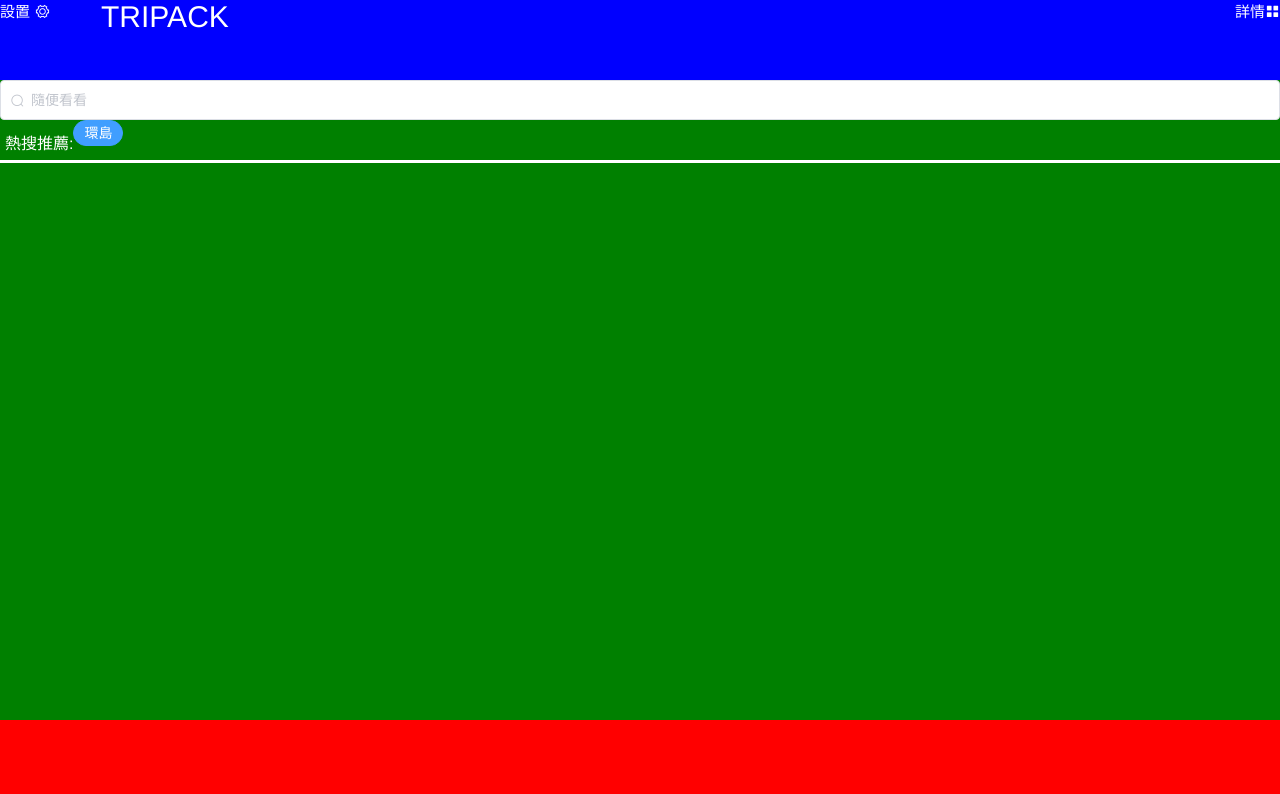
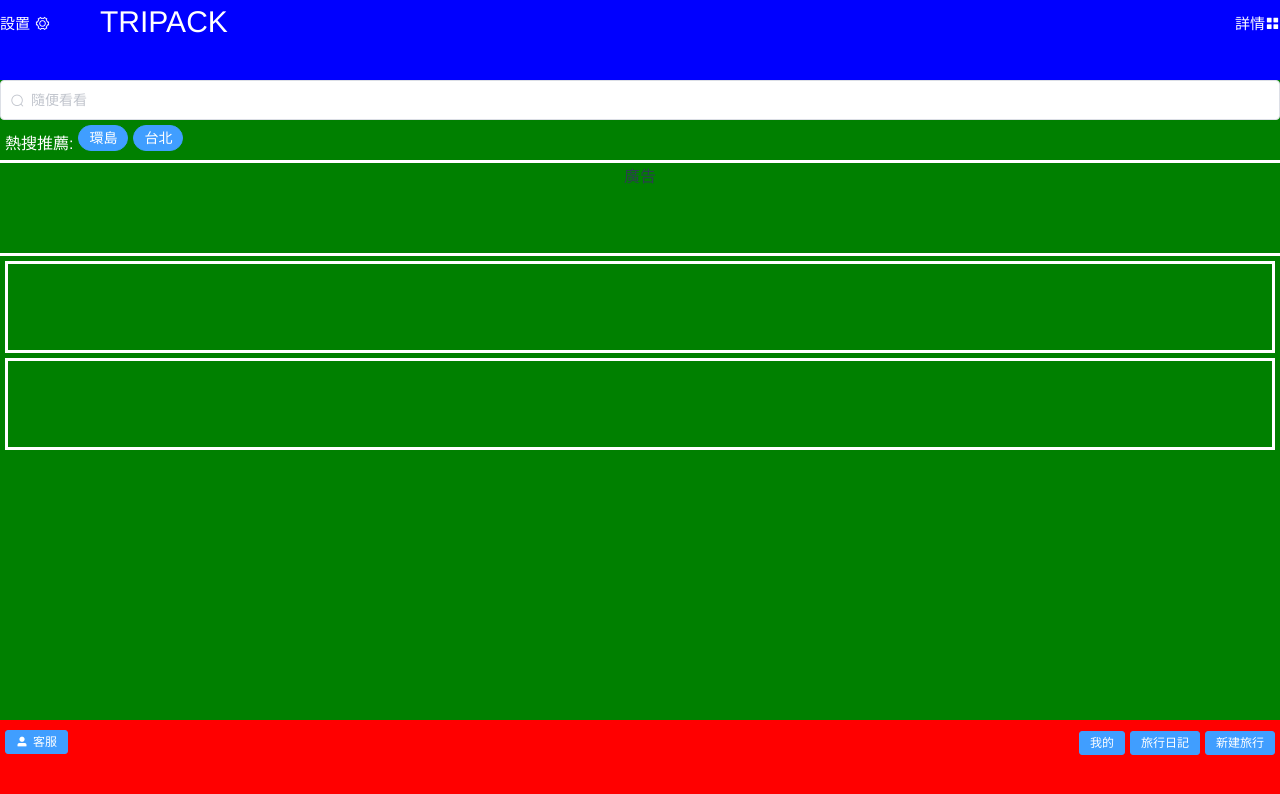
Before and after one commit to cclintris/tripack, a Vue app: page / in a window 1280 px wide. Shown: the top 794 px of the page. Built offline with nearby package versions, Linux system fonts and the light colour scheme.

Commit message:
'tripack'

```diff
--- a/src/App.vue
+++ b/src/App.vue
@@ -3,18 +3,18 @@
     <el-container>
       <el-header :style="{height: 'none', padding: 0}">
         <el-dropdown :style="{float: 'left', color: 'white'}" class="setting">
-          <span class="header-setting">
+          <div class="header-setting">
             設置<i class="el-icon-setting el-icon--right"></i>
-          </span>
+          </div>
           <el-dropdown-menu slot="dropdown">
 
           </el-dropdown-menu>
         </el-dropdown>
-        <span class="title">TRIPACK</span>
+        <div class="title">TRIPACK</div>
         <el-dropdown :style="{float: 'right', color: 'white'}" class="setting">
-          <span class="header-setting">
+          <div class="header-setting">
             詳情<i class="el-icon-menu"></i>
-          </span>
+          </div>
           <el-dropdown-menu slot="dropdown">
 
           </el-dropdown-menu>
@@ -27,11 +27,20 @@
         </div>
         <div class="recommend">
           <span class="recommend-text">熱搜推薦:</span>
-          <el-button :style="{padding: '5px 10px', float: 'left'}" type="primary" round>環島</el-button>
+          <el-button :style="{padding: '5px 10px', float: 'left', margin: '5px 0 0 5px'}" type="primary" round>環島</el-button>
+          <el-button :style="{padding: '5px 10px', float: 'left', margin: '5px 0 0 5px'}" type="primary" round>台北</el-button>
         </div>
+        <div class="ads">廣告</div>
+        <div class="main-main"></div>
+        <div class="main-main"></div>
+      </el-main>
 
-      </el-main>
-      <el-footer :style="{height: 'none', padding: 0}"></el-footer>
+      <el-footer :style="{height: 'none', padding: 0}">
+        <el-button :style="{padding: '5px 10px', float: 'left', margin: '10px 0 0 5px'}" type="primary" icon="el-icon-user-solid" size="small">客服</el-button>
+        <el-button :style="{padding: '5px 10px', float: 'right', margin: '11px 5px 0 0'}" type="primary" size="mini">新建旅行</el-button>
+        <el-button :style="{padding: '5px 10px', float: 'right', margin: '11px 5px 0 0'}" type="primary" size="mini">旅行日記</el-button>
+        <el-button :style="{padding: '5px 10px', float: 'right', margin: '11px 5px 0 0'}" type="primary" size="mini">我的</el-button>
+      </el-footer>
     </el-container>
   </div>
 </template>
@@ -75,12 +84,12 @@ html,body,#app {
 }
 
 .setting {
-  text-align: center;
   height: 100%;
 }
 
 .header-setting {
   font-size: 15px;
+  margin-top: 12px;
 }
 
 .el-icon-setting {
@@ -93,7 +102,8 @@ html,body,#app {
   float: left;
   display: block;
   text-align: center;
-  margin-left: 51px;
+  margin-top: 5px;
+  margin-left: 50px;
 }
 
 .el-main {
@@ -114,6 +124,19 @@ html,body,#app {
   color: white;
 }
 
+.ads {
+  height: 90px;
+  border-bottom-style: solid;
+  border-bottom-color: white;
+}
+
+.main-main {
+  height: 86px;
+  border-style: solid;
+  border-color: white;
+  margin: 5px 5px;
+}
+
 .el-footer {
   height: 10%;
   background-color: red;
```
